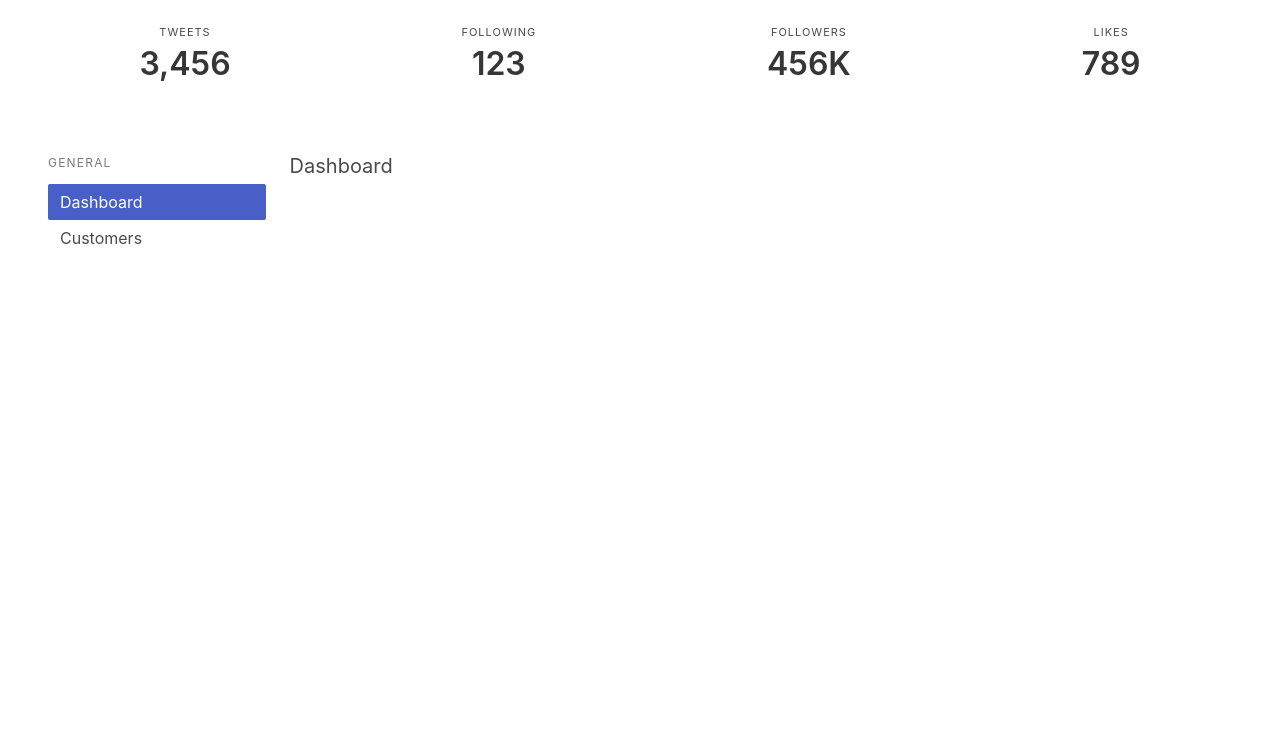
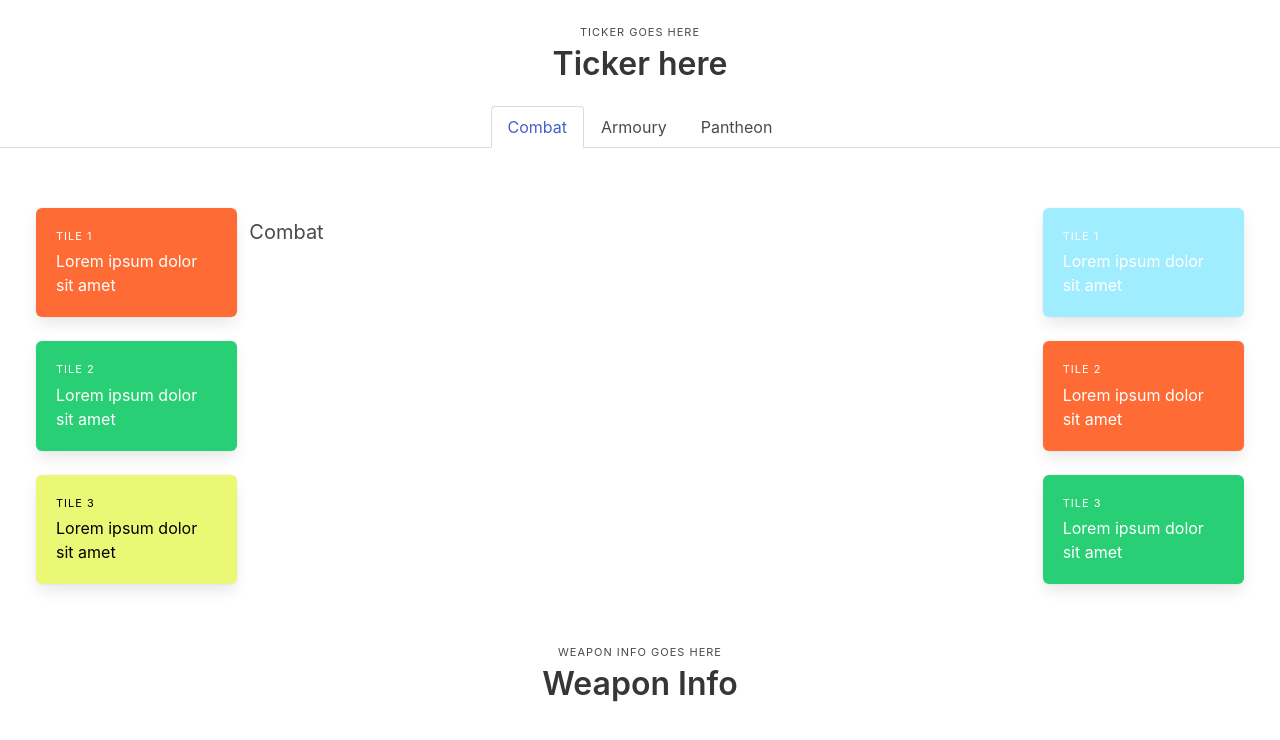
Before and after one commit to Noxshus/walker, a plain HTML site: page index.html in a window 1280 px wide. Drawn offline with nearby package versions, Linux system fonts and the light colour scheme.

Commit message:
Working on UI

```diff
--- a/index.html
+++ b/index.html
@@ -17,55 +17,101 @@
                 <nav class="level">
                     <div class="level-item has-text-centered">
                       <div>
-                        <p class="heading">Tweets</p>
-                        <p class="title">3,456</p>
-                      </div>
-                    </div>
-                    <div class="level-item has-text-centered">
-                      <div>
-                        <p class="heading">Following</p>
-                        <p class="title">123</p>
-                      </div>
-                    </div>
-                    <div class="level-item has-text-centered">
-                      <div>
-                        <p class="heading">Followers</p>
-                        <p class="title">456K</p>
-                      </div>
-                    </div>
-                    <div class="level-item has-text-centered">
-                      <div>
-                        <p class="heading">Likes</p>
-                        <p class="title">789</p>
+                        <p class="heading">Ticker Goes Here</p>
+                        <p class="title">Ticker here</p>
                       </div>
                     </div>
                 </nav>
             </div>
         </section>
 
+        <div class="tabs is-centered is-boxed">
+            <ul>
+              <li class="is-active"><a>Combat</a></li>
+              <li><a>Armoury</a></li>
+              <li><a>Pantheon</a></li>
+            </ul>
+        </div>
+
         <section class="section"> <!--center part of screen-->
             <div class="columns">
-                <div class="column is-one-fifth">
-                    <aside class="menu">
-                        <p class="menu-label">
-                            General
-                        </p>
-                        <ul class="menu-list">
-                            <li><a id="dashboardmenuitem" class="is-active" onclick="MenuClick(this.id)">Dashboard</a></li>
-                            <li><a id="customersmenuitem" onclick="MenuClick(this.id)">Customers</a></li>
-                        </ul>
-                    </aside>
+
+                <div class="column is-2"> <!--Right sidebar-->
+
+                    <div class="tile is-ancestor is-vertical">
+                        <div class="tile is-child box background-sharp-orange">
+                            <p class="heading">tile 1</p>
+                            <div class="content">
+                                <p>Lorem ipsum dolor sit amet</p>
+                            </div>
+                        </div>
+                        <div class="tile is-child box background-sharp-green">
+                            <p class="heading">tile 2</p>
+                            <div class="content">
+                                <p>Lorem ipsum dolor sit amet</p>
+                            </div>
+                        </div>
+                        <div class="tile is-child box background-sharp-yellow">
+                            <p class="heading">tile 3</p>
+                            <div class="content">
+                                <p>Lorem ipsum dolor sit amet</p>
+                            </div>
+                        </div>
+                    </div>
+
                 </div>
+
                 <div class="column"> <!--Main content screen-->
 
                     <div id="dashboardmenucontent" class="menucontent">
-                        <p class="subtitle">Dashboard</p>
+                        <p class="subtitle">Combat</p>
                     </div>
 
                     <div id="customersmenucontent" class="menucontent" style="display: none;">
-                        <p class="subtitle">Customers</p>
+                        <p class="subtitle">Armoury</p>
+                    </div>
+
+                    <div id="customersmenucontent" class="menucontent" style="display: none;">
+                        <p class="subtitle">Pantheon</p>
                     </div>
                 </div>
+
+                <div class="column is-2"> <!--Right sidebar-->
+
+                    <div class="tile is-ancestor is-vertical">
+                        <div class="tile is-child box background-sharp-blue">
+                            <p class="heading">tile 1</p>
+                            <div class="content">
+                                <p>Lorem ipsum dolor sit amet</p>
+                            </div>
+                        </div>
+                        <div class="tile is-child box background-sharp-orange">
+                            <p class="heading">tile 2</p>
+                            <div class="content">
+                                <p>Lorem ipsum dolor sit amet</p>
+                            </div>
+                        </div>
+                        <div class="tile is-child box background-sharp-green">
+                            <p class="heading">tile 3</p>
+                            <div class="content">
+                                <p>Lorem ipsum dolor sit amet</p>
+                            </div>
+                        </div>
+                    </div>
+
+            </div>
+        </section>
+
+        <section class="hero is-small"> <!--lower part of screen-->
+            <div class="hero-body">
+                <nav class="level">
+                    <div class="level-item has-text-centered">
+                      <div>
+                        <p class="heading">Weapon Info Goes Here</p>
+                        <p class="title">Weapon Info</p>
+                      </div>
+                    </div>
+                </nav>
             </div>
         </section>
     </body>
--- a/walker.css
+++ b/walker.css
@@ -0,0 +1,29 @@
+/* https://www.shutterstock.com/blog/neon-color-palettes */
+
+
+
+
+
+.background-sharp-blue
+{
+    background-color: #A0EDFF;
+    color: #FFFFFF;
+}
+
+.background-sharp-yellow
+{
+    background-color: #EBF875;
+    color: #000000;
+}
+
+.background-sharp-green
+{
+    background-color: #28CF75;
+    color: #FFFFFF;
+}
+
+.background-sharp-orange
+{
+    background-color: #FE6B35;
+    color: #FFFFFF;
+}
```
